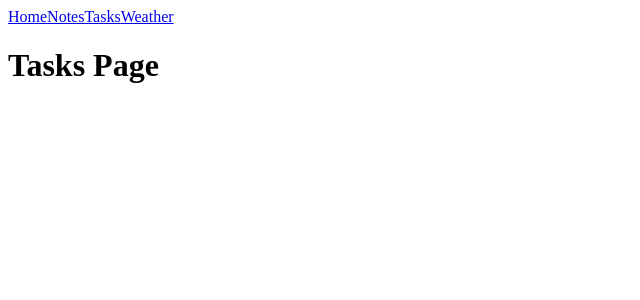
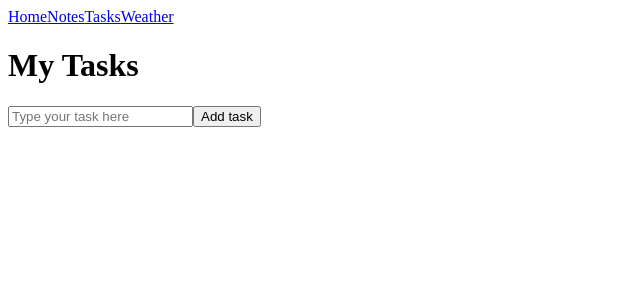
Before and after one commit to snigdhamistry/my-productivity-hub, a React (Vite) app: page /tasks in a window 1280 px wide. Shown: the top 300 px of the page, without its empty margins (0-640 px from the left). Built offline with nearby package versions, Linux system fonts and the light colour scheme.

Commit message:
adding inpput,button and task checkbox

```diff
--- a/src/pages/Tasks.jsx
+++ b/src/pages/Tasks.jsx
@@ -1,10 +1,30 @@
-import React from 'react'
+import React, { useState } from 'react'
 
 const Tasks = () => {
+       const [text, setText] = useState('')
+       const [task, setTask] = useState([])
+       const addTask = () => {
+              setTask([...task, text])
+              setText('')
+       }
+
        return (
-              <div>
-                     <h1>Tasks Page</h1>
-              </div>
+
+              <>
+                     <h1>My Tasks</h1>
+
+                     <input onChange={(e) => { setText(e.target.value) }} type="text" placeholder='Type your task here' value={text} maxLength={50} />
+
+                     <button onClick={addTask} >Add task</button>
+
+                     <div>
+                            {task.map((elem, idx) => {
+                                   return <div key={idx}>{idx + 1}
+                                          <input type="checkbox" name="list" />{elem}
+                                   </div>
+                            })}
+                     </div>
+              </>
        )
 }
 
```
